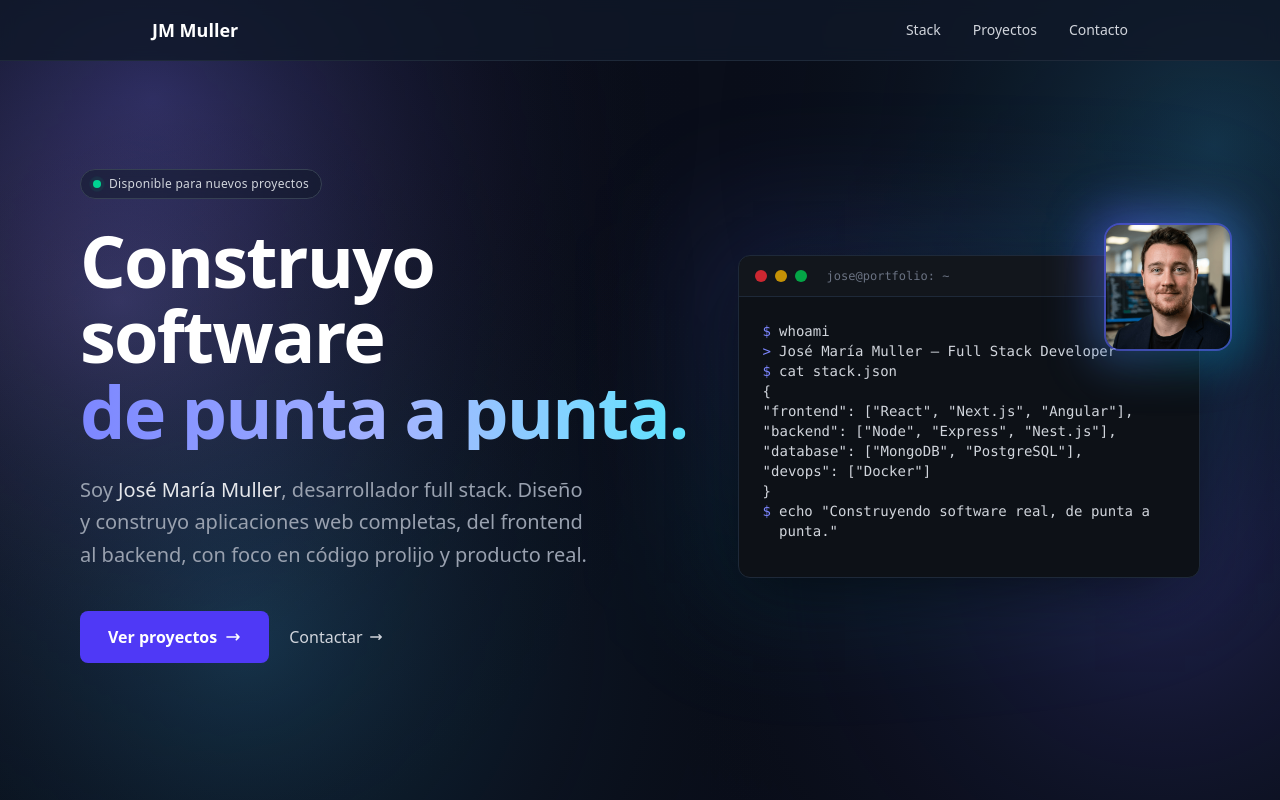
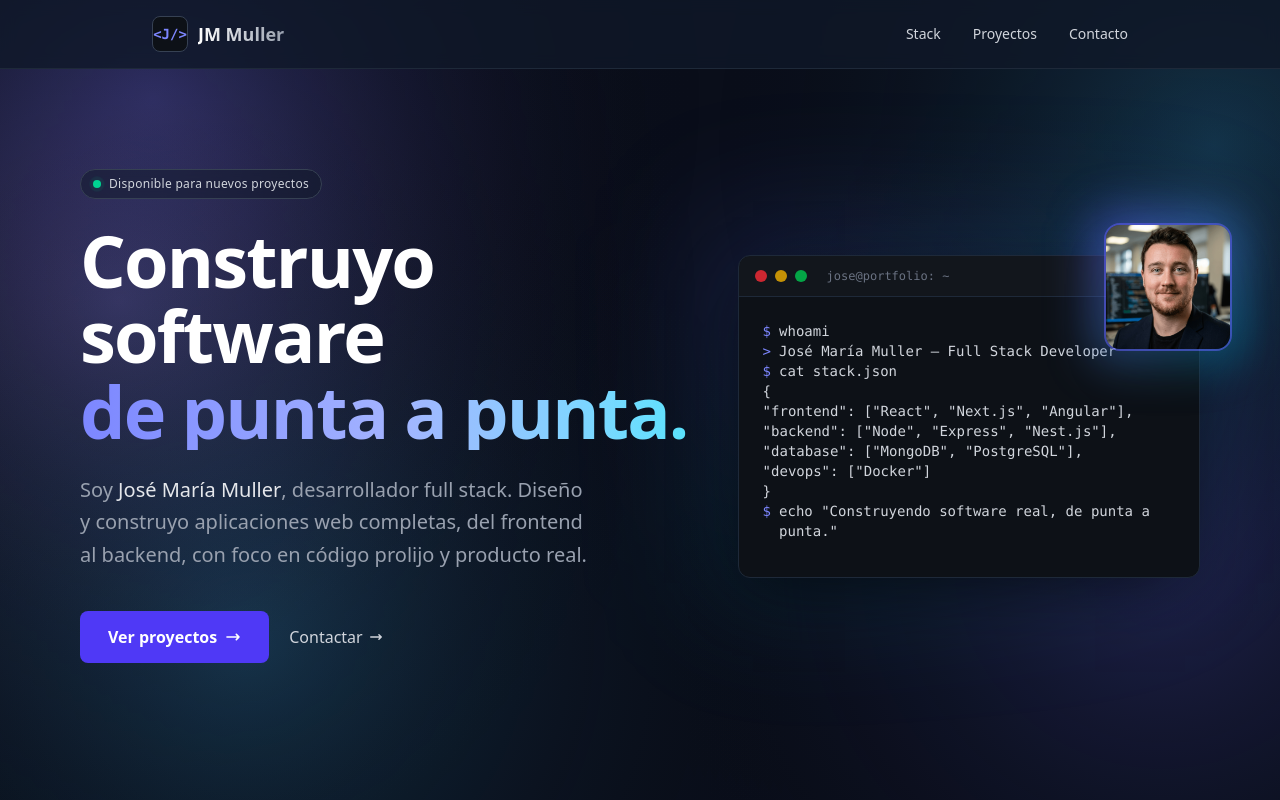
Before and after one commit to JoseMariaMuller/Angular-Porfolio, an Angular app: page / in a window 1280 px wide. Shown: the top 800 px of the page. Built offline with nearby package versions, Linux system fonts and the light colour scheme.

Commit message:
crecion del logo e implementacion del mismo

```diff
--- a/src/app/shared/components/footer/footer.html
+++ b/src/app/shared/components/footer/footer.html
@@ -3,7 +3,7 @@
 
         <!-- Marca -->
         <div class="text-center md:text-left">
-            <span class="font-bold text-white">JM Muller</span>
+            <app-logo />
             <p class="text-gray-500 text-sm mt-1">Desarrollador Web Full Stack</p>
         </div>
 
--- a/src/app/shared/components/footer/footer.ts
+++ b/src/app/shared/components/footer/footer.ts
@@ -1,8 +1,9 @@
 import { Component } from '@angular/core';
+import { Logo } from '../logo/logo';
 
 @Component({
   selector: 'app-footer',
-  imports: [],
+  imports: [Logo],
   templateUrl: './footer.html',
   styleUrl: './footer.css'
 })
--- /dev/null
+++ b/src/app/shared/components/logo/logo.html
@@ -0,0 +1,11 @@
+<button (click)="scrollToTop()" class="flex items-center gap-2.5 cursor-pointer group">
+  <!-- Ícono: mismo estilo que el favicon -->
+  <span class="flex items-center justify-center w-9 h-9 rounded-lg bg-[#0d1117] border border-gray-700 font-mono text-sm font-bold text-indigo-400 group-hover:border-indigo-500 transition">
+    &lt;J/&gt;
+  </span>
+
+  <!-- Texto con gradiente sutil -->
+  <span class="text-lg font-bold bg-linear-to-r from-white to-gray-400 bg-clip-text text-transparent group-hover:from-indigo-300 group-hover:to-cyan-300 transition-all duration-300">
+    JM Muller
+  </span>
+</button>
--- /dev/null
+++ b/src/app/shared/components/logo/logo.ts
@@ -0,0 +1,13 @@
+import { Component } from '@angular/core';
+
+@Component({
+  selector: 'app-logo',
+  imports: [],
+  templateUrl: './logo.html',
+  styleUrl: './logo.css'
+})
+export class Logo {
+  scrollToTop() {
+    window.scrollTo({ top: 0, behavior: 'smooth' });
+  }
+}
--- a/src/app/shared/components/navbar/navbar.html
+++ b/src/app/shared/components/navbar/navbar.html
@@ -1,9 +1,7 @@
 <nav class="fixed top-0 w-full bg-gray-900/80 backdrop-blur border-b border-gray-800 z-50">
     <div class="max-w-5xl mx-auto px-6 py-4 flex justify-between items-center">
 
-      <button (click)="scrollToTop()" class="font-bold text-white text-lg hover:text-indigo-400 transition cursor-pointer">
-  JM Muller
-</button>
+    <app-logo />
 
         <!-- Links desktop -->
         <div class="hidden md:flex gap-8 text-sm text-gray-300">
--- a/src/app/shared/components/navbar/navbar.ts
+++ b/src/app/shared/components/navbar/navbar.ts
@@ -1,8 +1,9 @@
 import { Component, signal, ElementRef, inject, HostListener } from '@angular/core';
+import { Logo } from '../logo/logo';
 
 @Component({
   selector: 'app-navbar',
-  imports: [],
+  imports: [Logo],
   templateUrl: './navbar.html',
   styleUrl: './navbar.css'
 })
```
Also changed, not shown: src/app/shared/components/logo/logo.css (added).
